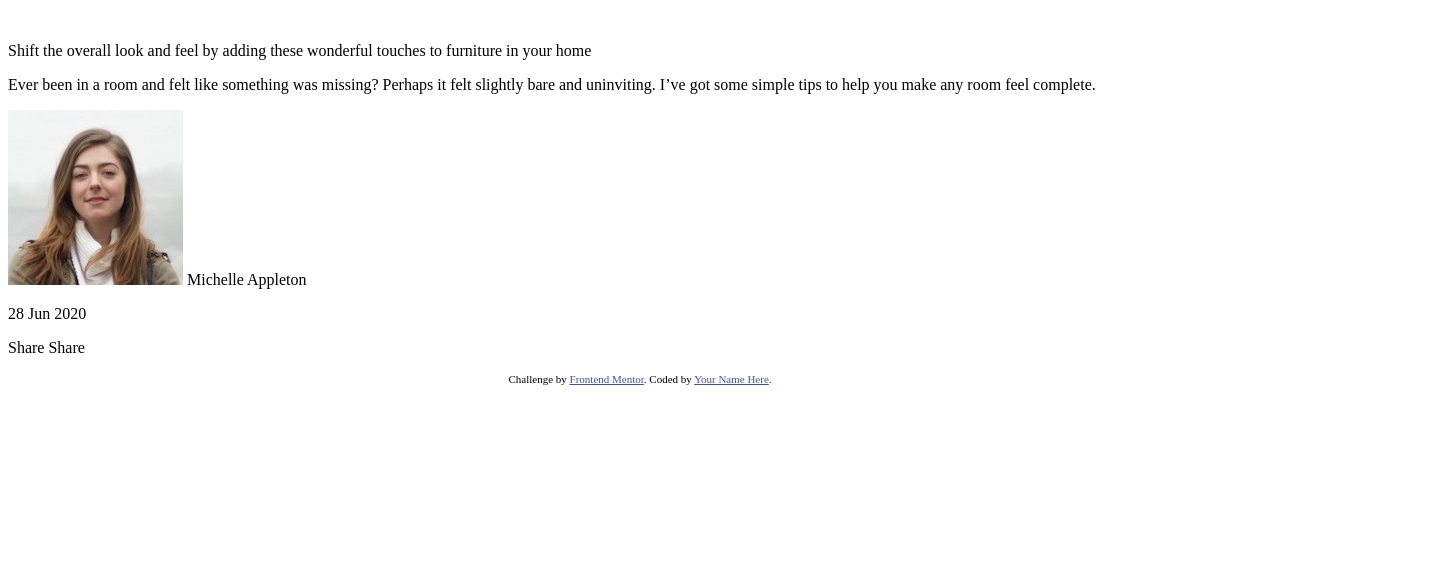
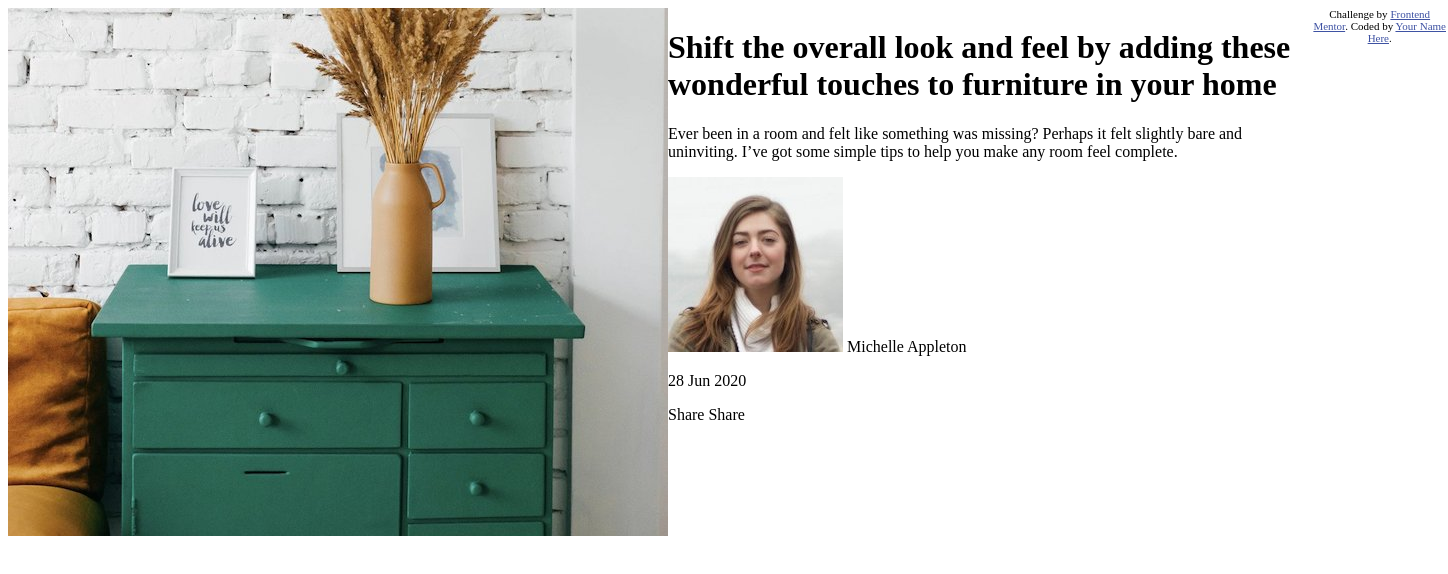
Before and after one commit to ShanthiKarunakaran/FrMentor-ArticlePreviewComponent, a plain HTML site: page index.html in a window 1280 px wide. Shown: the whole page, 1448 px wide, since content can reach past the window. Drawn offline with Linux system fonts and the light colour scheme.

Commit message:
changed title

```diff
--- a/index.html
+++ b/index.html
@@ -6,30 +6,37 @@
 
   <link rel="icon" type="image/png" sizes="32x32" href="./images/favicon-32x32.png">
 
-  <title>Frontend Mentor | Article preview component</title>
+  <title>Frontend Mentor | Article Preview Component</title>
 
   <!-- Feel free to remove these styles or customise in your own stylesheet 👍 -->
   <style>
     .attribution { font-size: 11px; text-align: center; }
     .attribution a { color: hsl(228, 45%, 44%); }
+
+
+    .card {
+      display: flex;
+      width: 1440px;
+    }
   </style>
 </head>
 <body>
   <div class="card">
-  <img src="" title="" class="card-img">
+    <img src="images/drawers.jpg" title="" class="card-img">
     <div class="card-info">
-    <p>
+      <h1>
         Shift the overall look and feel by adding these wonderful
         touches to furniture in your home
-    </p>
+      </h1>
 
       <p>
         Ever been in a room and felt like something was missing? Perhaps
         it felt slightly bare and uninviting. I’ve got some simple tips
-    to help you make any room feel complete.</p>
+        to help you make any room feel complete.
+      </p>
 
       <div class="avatar">
-      <img class="avatar-img" src="/images/avatar-michelle.jpg">
+        <img class="avatar-img" src="images/avatar-michelle.jpg">
         <span class="avatar-name">Michelle Appleton</span>
         <p class="date">28 Jun 2020</p>
         <p class="social-icons"><span>Share</span>
```
Lines whose indentation alone changed are shown as unchanged.
